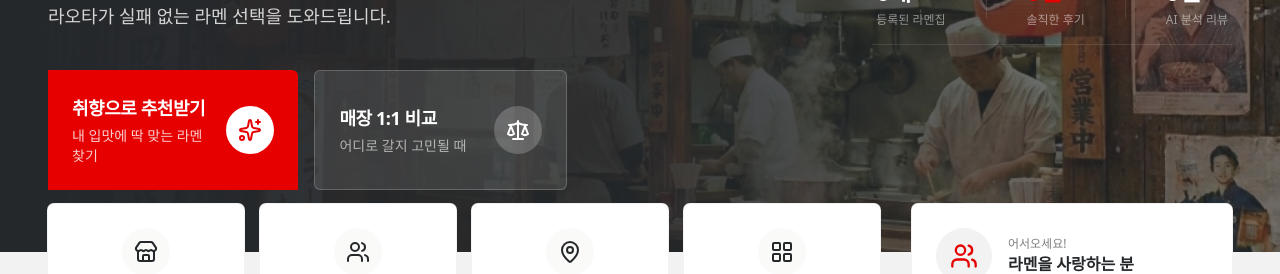
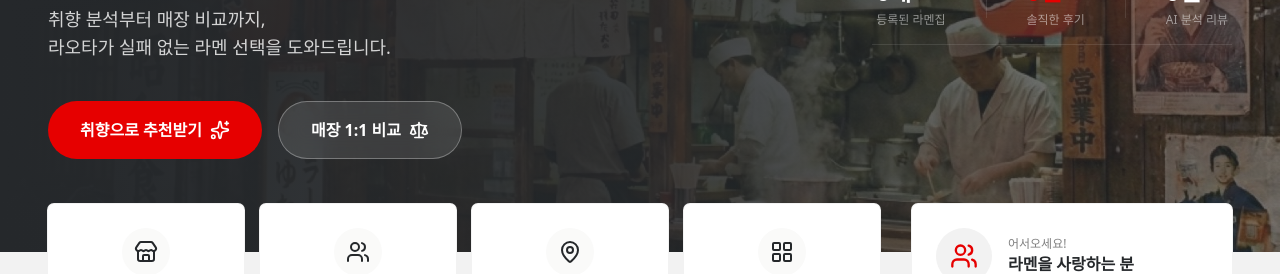
Before and after one commit to raota-team/raota-front, a Next.js app: page / in a window 1280 px wide. Shown: the part 248-522 px from the top of the page. Built offline with nearby package versions, Linux system fonts and the light colour scheme; no server answers.

Commit message:
style: apply responsive design to hero buttons (pill for PC, cards for Mobile)

```diff
--- a/app/components/LandingContent.tsx
+++ b/app/components/LandingContent.tsx
@@ -124,43 +124,64 @@ export default function LandingContent() {
               </div>
             </div>
 
-            <div className="flex flex-col sm:flex-row gap-3 md:gap-4 w-full">
+            {/* Mobile: Premium Card Widget Style */}
+            <div className="flex flex-col gap-3 w-full sm:hidden">
               <Link
                 href="/recommend?mode=taste"
-                className="group relative flex flex-1 flex-col justify-center overflow-hidden rounded-[0px_6px_0px_0px] bg-[#e60000] p-5 md:p-6 transition-opacity hover:opacity-95 active:opacity-90"
+                className="group relative flex flex-col justify-center overflow-hidden rounded-[0px_6px_0px_0px] bg-[#e60000] p-5 transition-opacity hover:opacity-95 active:opacity-90"
               >
                 <div className="relative z-10 flex items-center justify-between">
                   <div>
-                    <h3 className="mb-1 text-base font-black tracking-tight text-white md:text-lg">
+                    <h3 className="mb-1 text-base font-black tracking-tight text-white">
                       취향으로 추천받기
                     </h3>
-                    <p className="text-xs font-medium text-white/80 md:text-sm break-keep">
+                    <p className="text-xs font-medium text-white/80 break-keep">
                       내 입맛에 딱 맞는 라멘 찾기
                     </p>
                   </div>
-                  <div className="flex h-10 w-10 md:h-12 md:w-12 shrink-0 items-center justify-center rounded-full bg-white text-[#e60000]">
-                    <Sparkles className="h-5 w-5 md:h-6 md:w-6" />
+                  <div className="flex h-10 w-10 shrink-0 items-center justify-center rounded-full bg-white text-[#e60000]">
+                    <Sparkles className="h-5 w-5" />
                   </div>
                 </div>
               </Link>
 
               <Link
                 href="/recommend?mode=compare"
-                className="group relative flex flex-1 flex-col justify-center overflow-hidden rounded-md border border-white/20 bg-white/10 p-5 md:p-6 transition-opacity hover:opacity-95 active:opacity-90"
+                className="group relative flex flex-col justify-center overflow-hidden rounded-md border border-white/20 bg-white/10 p-5 transition-opacity hover:opacity-95 active:opacity-90"
               >
                 <div className="relative z-10 flex items-center justify-between">
                   <div>
-                    <h3 className="mb-1 text-base font-black tracking-tight text-white md:text-lg">
+                    <h3 className="mb-1 text-base font-black tracking-tight text-white">
                       매장 1:1 비교
                     </h3>
-                    <p className="text-xs font-medium text-white/60 md:text-sm break-keep">
+                    <p className="text-xs font-medium text-white/60 break-keep">
                       어디로 갈지 고민될 때
                     </p>
                   </div>
-                  <div className="flex h-10 w-10 md:h-12 md:w-12 shrink-0 items-center justify-center rounded-full bg-white/20 text-white">
-                    <Scale className="h-5 w-5 md:h-6 md:w-6" />
+                  <div className="flex h-10 w-10 shrink-0 items-center justify-center rounded-full bg-white/20 text-white">
+                    <Scale className="h-5 w-5" />
                   </div>
                 </div>
+              </Link>
+            </div>
+
+            {/* PC: Original Pill Button Style */}
+            <div className="hidden sm:flex flex-row gap-3 md:gap-4">
+              <Link
+                href="/recommend?mode=taste"
+                className="vodafone-button-pill bg-[#e60000] px-6 md:px-8 py-3.5 md:py-4 transition-transform hover:scale-[1.02] active:scale-95 text-center"
+              >
+                <span className="flex items-center justify-center gap-2 text-white font-bold text-sm md:text-base">
+                  취향으로 추천받기 <Sparkles className="h-4 w-4 md:h-5 md:w-5" />
+                </span>
+              </Link>
+              <Link
+                href="/recommend?mode=compare"
+                className="vodafone-button-pill border border-white/30 bg-white/10 px-6 md:px-8 py-3.5 md:py-4 backdrop-blur-md transition-all hover:bg-white/20 text-center"
+              >
+                <span className="flex items-center justify-center gap-2 text-white font-bold text-sm md:text-base">
+                  매장 1:1 비교 <Scale className="h-4 w-4 md:h-5 md:w-5" />
+                </span>
               </Link>
             </div>
           </div>
```
